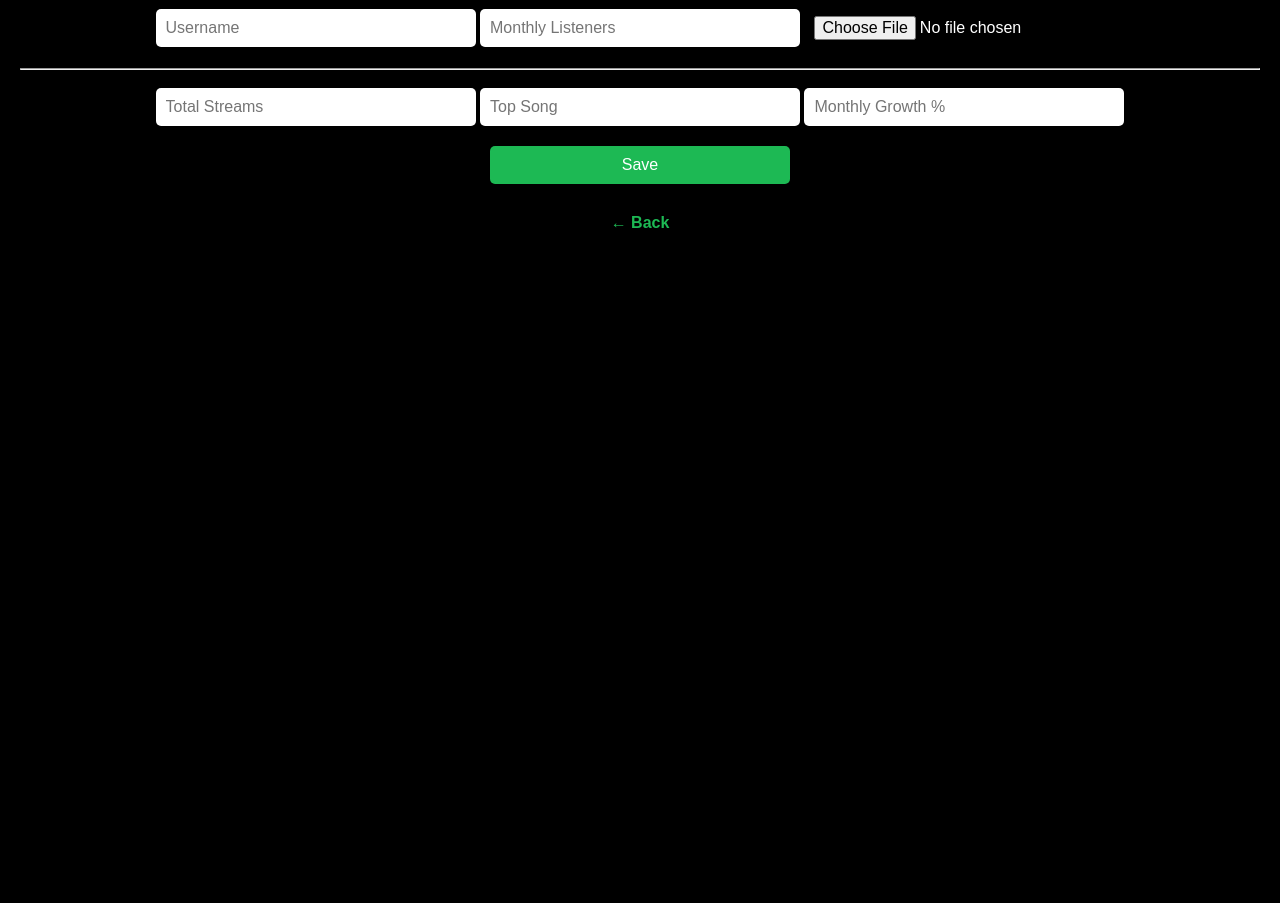
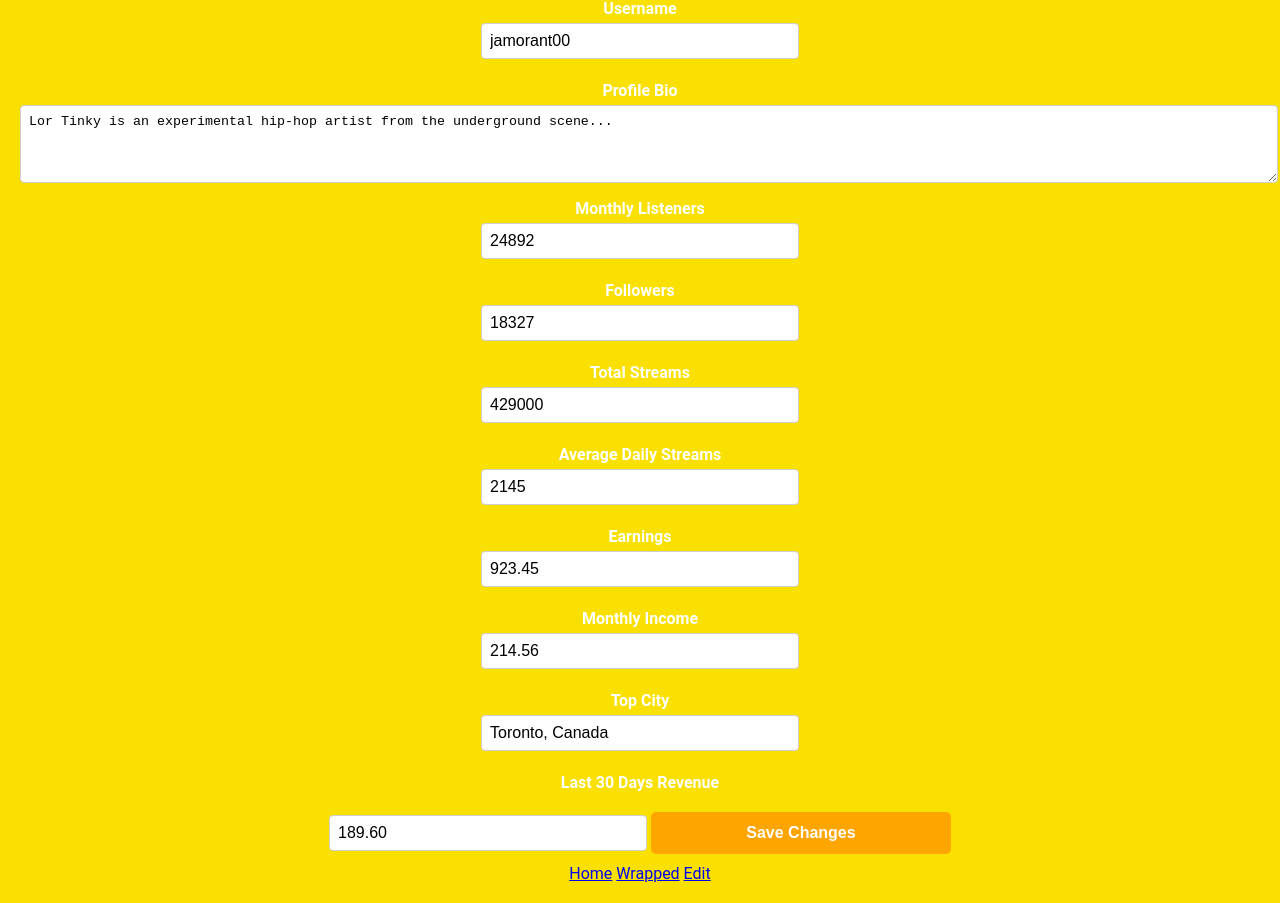
Before and after one commit to jamorant00/artistaccmethod.github.com, a plain HTML site: page Edit.html in a window 1280 px wide. Shown: the part 92-995 px from the top of the page. Before the commit the page ends 800 px from the top, so only its background shows below. Drawn offline with Linux system fonts and the light colour scheme.

Commit message:
Update Edit.html

```diff
--- a/Edit.html
+++ b/Edit.html
@@ -1,50 +1,84 @@
 <!DOCTYPE html>
 <html lang="en">
 <head>
-  <meta charset="UTF-8" />
-  <title>Edit Profile</title>
-  <meta name="viewport" content="width=device-width, initial-scale=1.0" />
-  <link rel="stylesheet" href="style.css" />
+  <meta charset="UTF-8">
+  <title>Edit Artist Info</title>
+  <meta name="viewport" content="width=device-width, initial-scale=1.0">
+  <link rel="stylesheet" href="style.css">
+  <style>
+    body {
+      background-color: #f9e000;
+      font-family: 'Roboto', sans-serif;
+      padding: 20px;
+    }
+    label {
+      display: block;
+      margin-top: 12px;
+      font-weight: bold;
+    }
+    input, textarea {
+      width: 100%;
+      padding: 8px;
+      margin-top: 5px;
+      border: 1px solid #ccc;
+      border-radius: 4px;
+    }
+    button {
+      margin-top: 20px;
+      background-color: orange;
+      color: white;
+      padding: 12px;
+      border: none;
+      border-radius: 5px;
+      font-weight: bold;
+      width: 100%;
+    }
+  </style>
 </head>
 <body>
-  <div class="container">
-    <h1>Edit Profile</h1>
-    <input type="text" id="nameInput" placeholder="Username" />
-    <input type="number" id="listenerInput" placeholder="Monthly Listeners" />
-    <input type="file" id="pfpInput" accept="image/*" />
-    <hr />
-    <input type="number" id="streamInput" placeholder="Total Streams" />
-    <input type="text" id="topSongInput" placeholder="Top Song" />
-    <input type="text" id="growthInput" placeholder="Monthly Growth %" />
-    <button onclick="saveChanges()">Save</button>
-    <a class="edit-link" href="index.html">← Back</a>
-  </div>
+  <h1>Edit Lor Tinky Profile</h1>
+
+  <label>Username</label>
+  <input type="text" id="username" value="jamorant00">
+
+  <label>Profile Bio</label>
+  <textarea id="bio" rows="4">Lor Tinky is an experimental hip-hop artist from the underground scene...</textarea>
+
+  <label>Monthly Listeners</label>
+  <input type="number" id="listeners" value="24892">
+
+  <label>Followers</label>
+  <input type="number" id="followers" value="18327">
+
+  <label>Total Streams</label>
+  <input type="number" id="streams" value="429000">
+
+  <label>Average Daily Streams</label>
+  <input type="number" id="daily" value="2145">
+
+  <label>Earnings</label>
+  <input type="number" id="earnings" value="923.45">
+
+  <label>Monthly Income</label>
+  <input type="number" id="income" value="214.56">
+
+  <label>Top City</label>
+  <input type="text" id="topCity" value="Toronto, Canada">
+
+  <label>Last 30 Days Revenue</label>
+  <input type="number" id="last30" value="189.60">
+
+  <button onclick="saveChanges()">Save Changes</button>
+
+  <nav class="nav-bar">
+    <a href="index.html">Home</a>
+    <a href="wrapped.html">Wrapped</a>
+    <a href="edit.html" class="active">Edit</a>
+  </nav>
 
   <script>
     function saveChanges() {
-      const name = document.getElementById("nameInput").value;
-      const listeners = document.getElementById("listenerInput").value;
-      const streams = document.getElementById("streamInput").value;
-      const topSong = document.getElementById("topSongInput").value;
-      const growth = document.getElementById("growthInput").value;
-      const file = document.getElementById("pfpInput").files[0];
-
-      if (name) localStorage.setItem("username", name);
-      if (listeners) localStorage.setItem("listeners", listeners);
-      if (streams) localStorage.setItem("streams", streams);
-      if (topSong) localStorage.setItem("topSong", topSong);
-      if (growth) localStorage.setItem("growth", growth);
-
-      if (file) {
-        const reader = new FileReader();
-        reader.onloadend = () => {
-          localStorage.setItem("pfp", reader.result);
-          alert("Saved! Go back to see changes.");
-        };
-        reader.readAsDataURL(file);
-      } else {
-        alert("Saved! Go back to see changes.");
-      }
+      alert("✅ Info updated! (Mock save — add localStorage or backend to persist)");
     }
   </script>
 </body>
```
